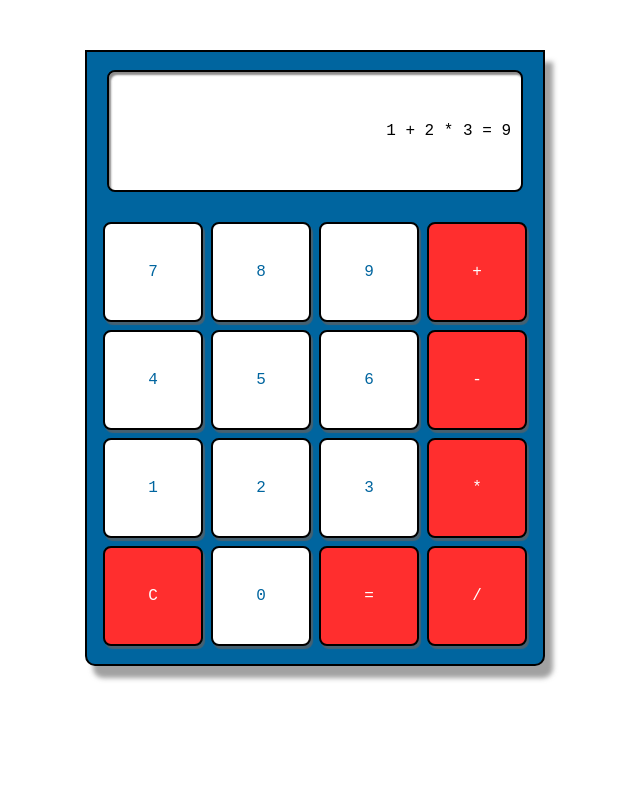
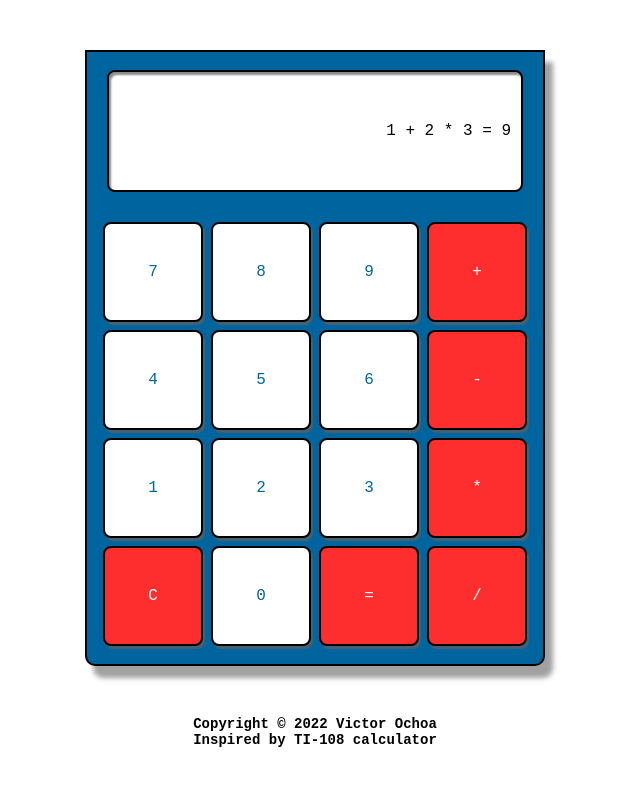
Before and after one commit to ochoav/calculator-top, a plain HTML site: page index.html in a window 1280 px wide. Shown: the whole page, without its empty margins (325-965 px from the left). Drawn offline with Linux system fonts and the light colour scheme.

Commit message:
Add footer

```diff
--- a/index.html
+++ b/index.html
@@ -29,5 +29,9 @@
             <div class="operation">/</div>
         </div>
     </div>
+    <footer>
+        <p>Copyright © 2022 Victor Ochoa</p>
+        <p>Inspired by TI-108 calculator</p>
+    </footer>
 </body>
 </html>
--- a/styles/styles.css
+++ b/styles/styles.css
@@ -54,3 +54,15 @@
     background-color: #ff2e2e;
     color: #ffffff;
 }
+
+footer {
+    text-align: center;
+    font-family: monospace, sans-serif;
+    font-weight: 800;
+    font-size: 14px;
+}
+
+footer p {
+    margin-bottom: 0em;
+    margin-top: 0em;
+}
```
